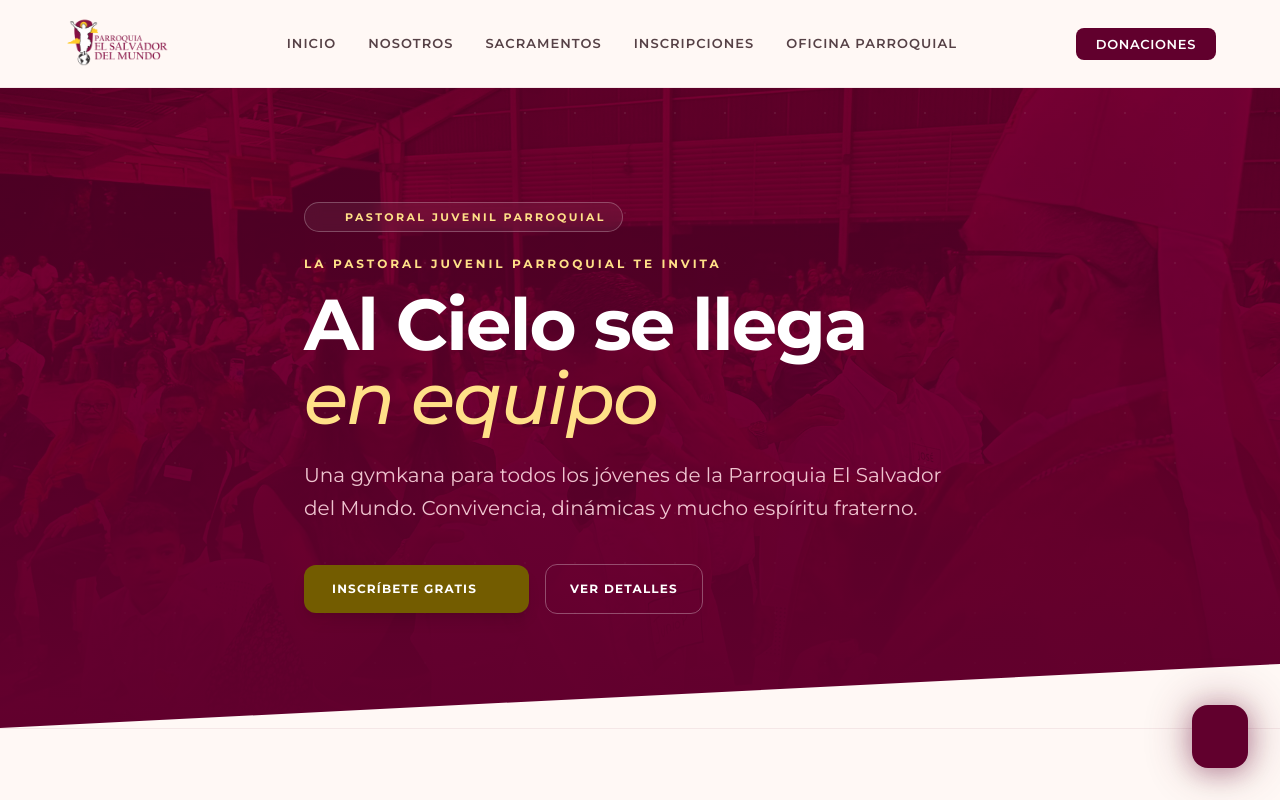
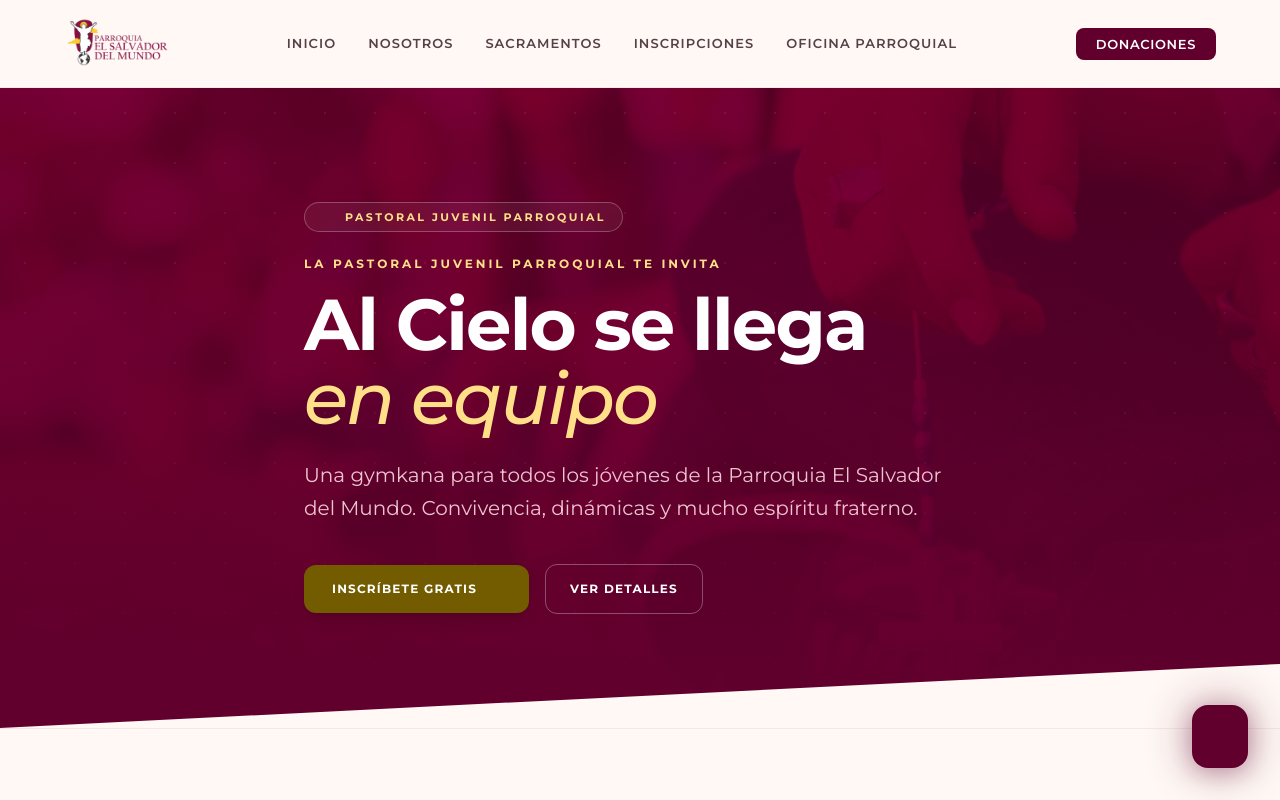
Before and after one commit to luis14mc/parroquia-salvadordelmundo, an Astro site: page /gymkana in a window 1280 px wide. Shown: the top 800 px of the page. Built offline with nearby package versions, Linux system fonts and the light colour scheme; Astro itself is replaced by a stand-in of ours; some icons are missing.

Commit message:
feat: usar imagen de jóvenes con rosario en banner y card de gymkana
- Nueva imagen public/img/gymkana/jovenes.webp (optimizada desde .jpeg)
- Reducción: 182KB → 69KB (-62%) con sharp quality 82
- Banner de /gymkana ahora usa /img/gymkana/jovenes.webp
- Card de gymkana en /inscripciones usa la misma imagen

```diff
--- a/src/pages/gymkana.astro
+++ b/src/pages/gymkana.astro
@@ -16,7 +16,7 @@ const fechaMaximaNacimiento = new Date(
 const fechaMaximaInput = fechaMaximaNacimiento.toISOString().split('T')[0];
 const mensajeEdad = `Debes tener al menos ${GYMKANA_MIN_AGE} años al ${eventoFecha.toLocaleDateString('es-HN', { day: 'numeric', month: 'long', year: 'numeric' })} para participar.`;
 
-const heroImage = '/img/institucionales/confirmacion.webp';
+const heroImage = '/img/gymkana/jovenes.webp';
 
 const datosEvento = [
   {
--- a/src/pages/inscripciones/index.astro
+++ b/src/pages/inscripciones/index.astro
@@ -9,7 +9,7 @@ const gymkanaCard = {
   nombre: 'Gymkana 2026',
   subtitulo: 'Al Cielo se llega en equipo',
   descripcion: 'Convivencia juvenil el domingo 25 de octubre de 2026 en la Aldea Las Flores. Los equipos se forman el mismo día.',
-  imagen: '/img/institucionales/confirmacion.webp',
+  imagen: '/img/gymkana/jovenes.webp',
   edadMinima: GYMKANA_MIN_AGE,
   href: '/gymkana',
   badge: '25 oct 2026',
```
Also changed, not shown: public/img/gymkana/jovenes.jpeg (added), public/img/gymkana/jovenes.webp (added).
